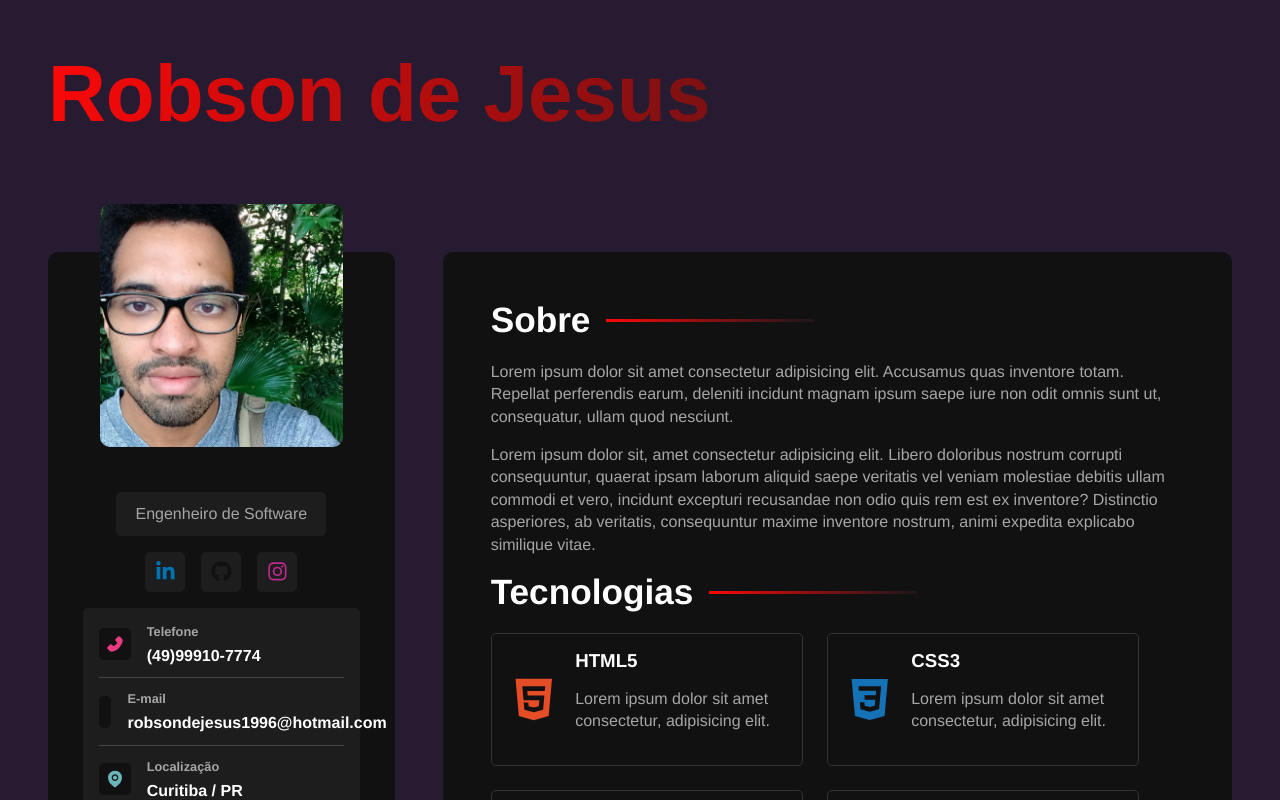
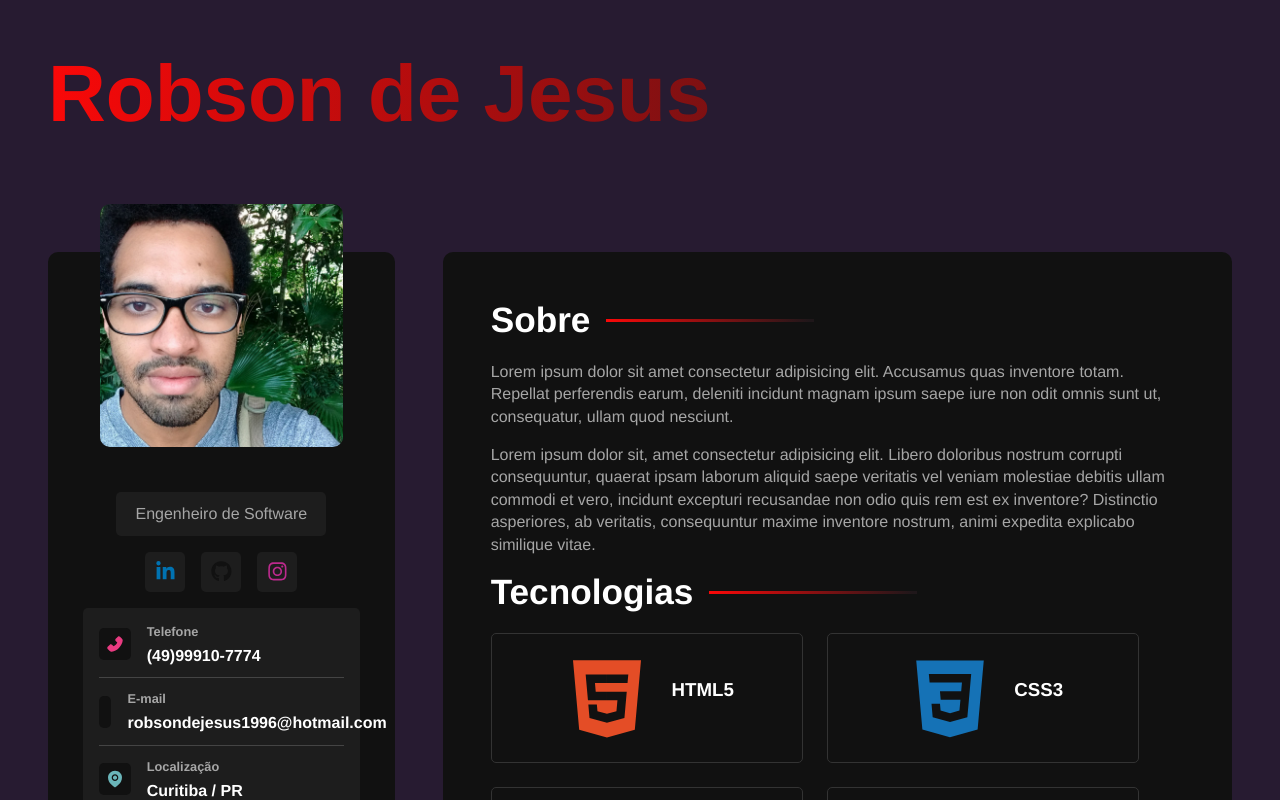
Before and after one commit to robsondejesus1996/My-Portfolio-ReactJS, a React (Vite) app in the folder my-portfolio-project/: page / in a window 1280 px wide. Shown: the top 800 px of the page. Built offline with nearby package versions, Linux system fonts and the light colour scheme.

Commit message:
Atualização links de repositorio

```diff
--- a/my-portfolio-project/src/components/ProjectsContainer.tsx
+++ b/my-portfolio-project/src/components/ProjectsContainer.tsx
@@ -5,7 +5,7 @@ const ProjectsContainer = () =>{
             <p>
                 Lorem ipsum dolor sit amet consectetur, adipisicing elit. Odit maiores fugit voluptatibus voluptatem harum quo, perferendis cumque suscipit nemo rem!
             </p>
-            <a href="#">
+            <a href="https://github.com/robsondejesus1996" target="_blank">
                 Ver Projetos
             </a>
         </section>
--- a/my-portfolio-project/src/components/TecnologiesContainer.tsx
+++ b/my-portfolio-project/src/components/TecnologiesContainer.tsx
@@ -28,7 +28,6 @@ const technologies = [
               {tech.icon}
               <div className="technology-info">
                 <h3>{tech.name}</h3>
-                <p>Lorem ipsum dolor sit amet consectetur, adipisicing elit.</p>
               </div>
             </div>
           ))}
```
